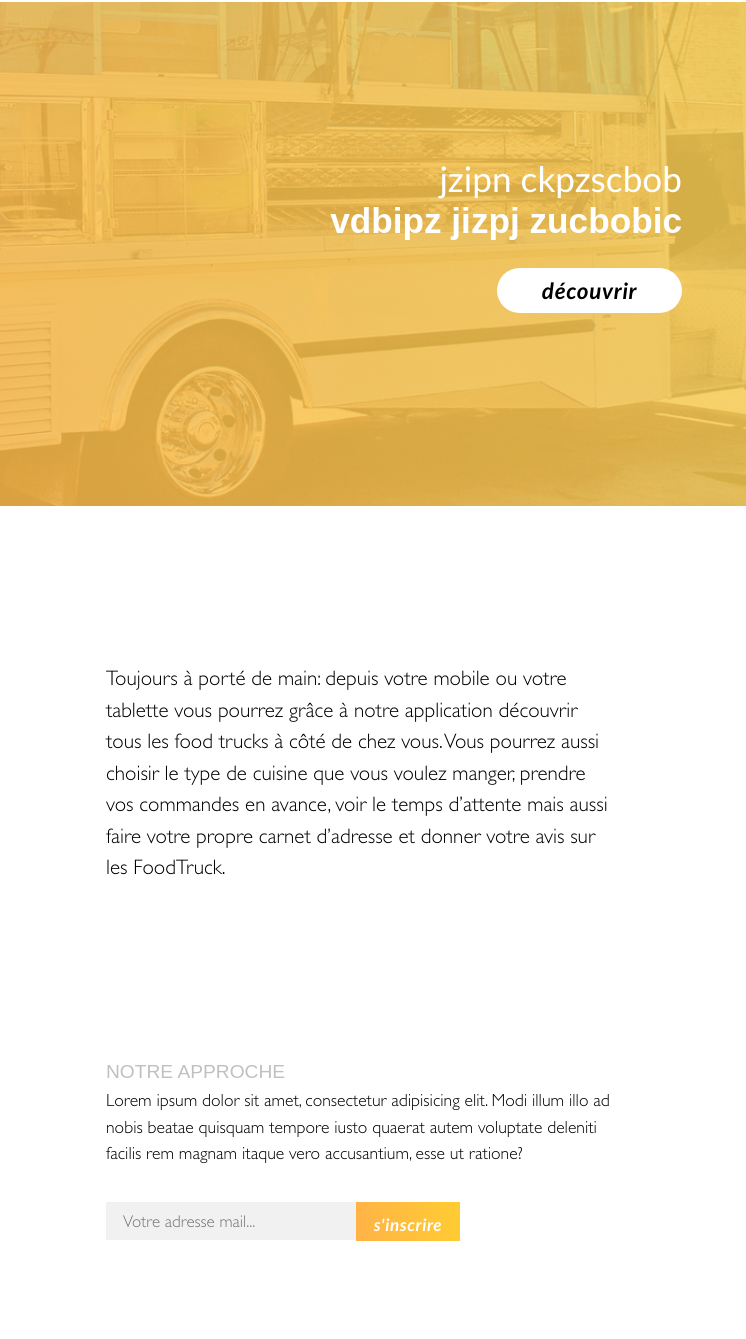
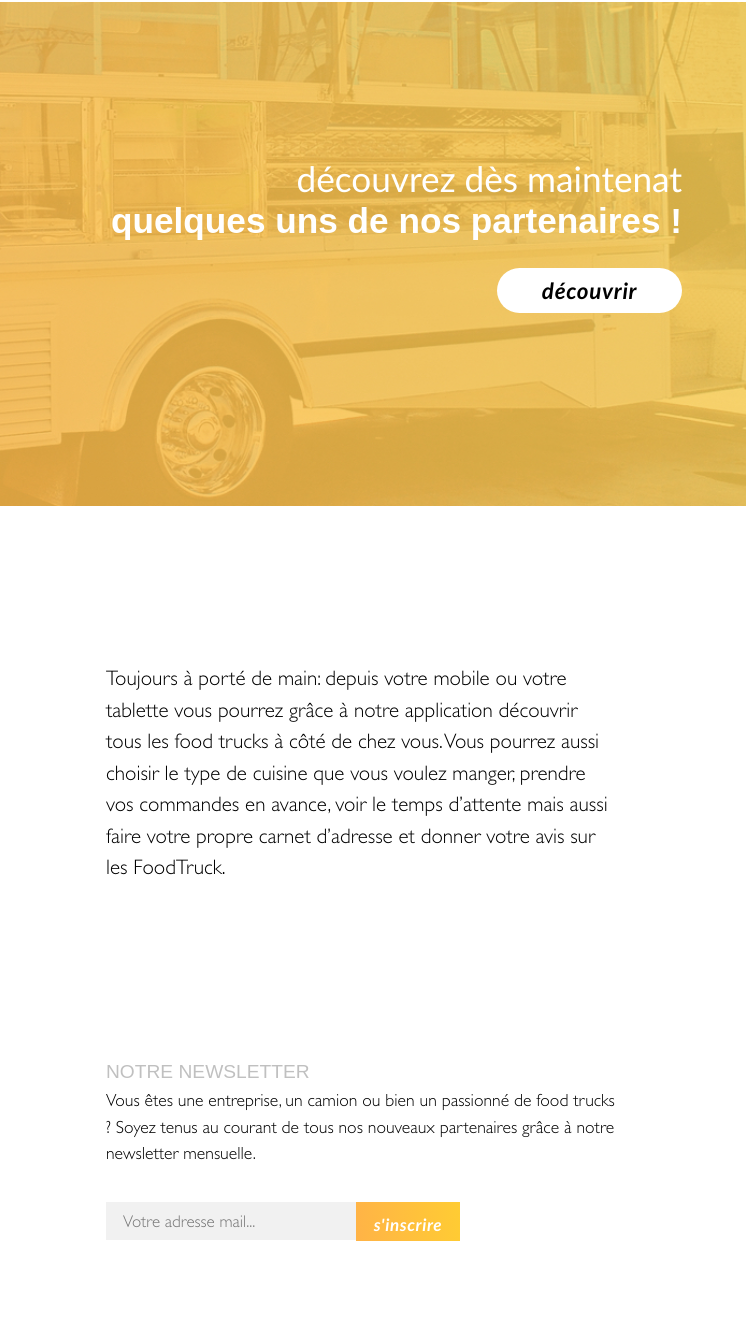
Before and after one commit to OliviaSalas/NomadMeal, a plain HTML site: page index.html in a window 1280 px wide. Shown: the part 816-2155 px from the top of the page, 534-1280 px from the left. Drawn offline with Linux system fonts and the light colour scheme; a web font is replaced by a local one.

Commit message:
changement contenu sections index

```diff
--- a/index.html
+++ b/index.html
@@ -35,8 +35,8 @@
 		</div>
 		</section>
 		<section class="discover">
-			<h2>jzipn ckpzscbob</h2>
-			<h3>vdbipz jizpj zucbobic</h3>
+			<h2>découvrez dès maintenat</h2>
+			<h3>quelques uns de nos partenaires !</h3>
 			<a href="#">découvrir</a>
 		</section>
 		<section id="download">
@@ -63,8 +63,8 @@
 				<img src="img-content/mockup-home.jpeg" alt="prototype">
 			</div>
 			<div class="caption">
-				<h2>Notre approche</h2>
-				<p>Lorem ipsum dolor sit amet, consectetur adipisicing elit. Modi illum illo ad nobis beatae quisquam tempore iusto quaerat autem voluptate deleniti facilis rem magnam itaque vero accusantium, esse ut ratione?</p>
+				<h2>Notre newsletter</h2>
+				<p>Vous êtes une entreprise, un camion ou bien un passionné de food trucks ? Soyez tenus au courant de tous nos nouveaux partenaires grâce à notre newsletter mensuelle.</p>
 				<form action="" class="cf">
 					<input type="email" placeholder="Votre adresse mail...">
 					<input type="submit" value="s'inscrire">
```
Also changed, not shown: 1 other file.
